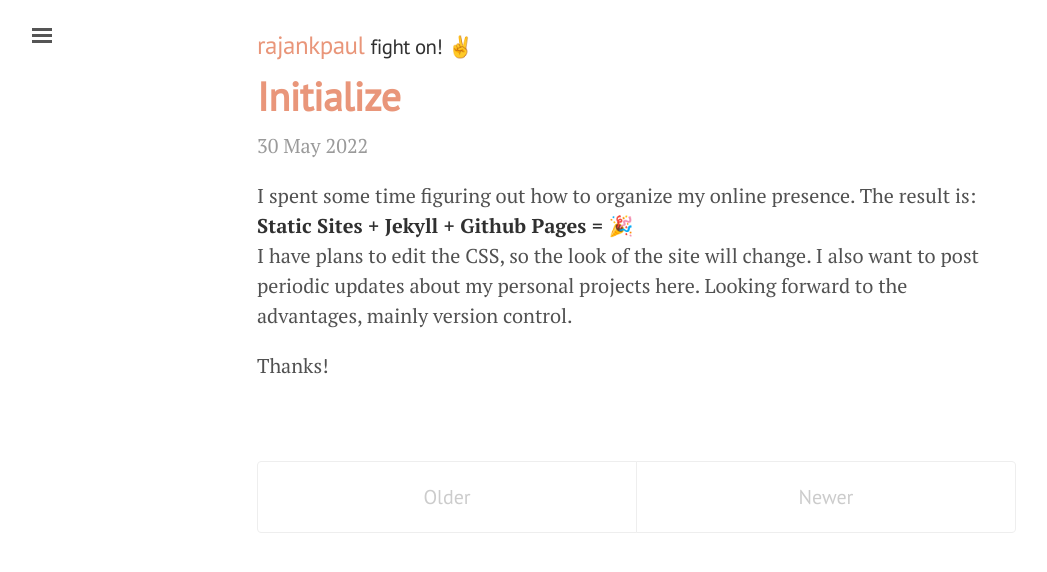
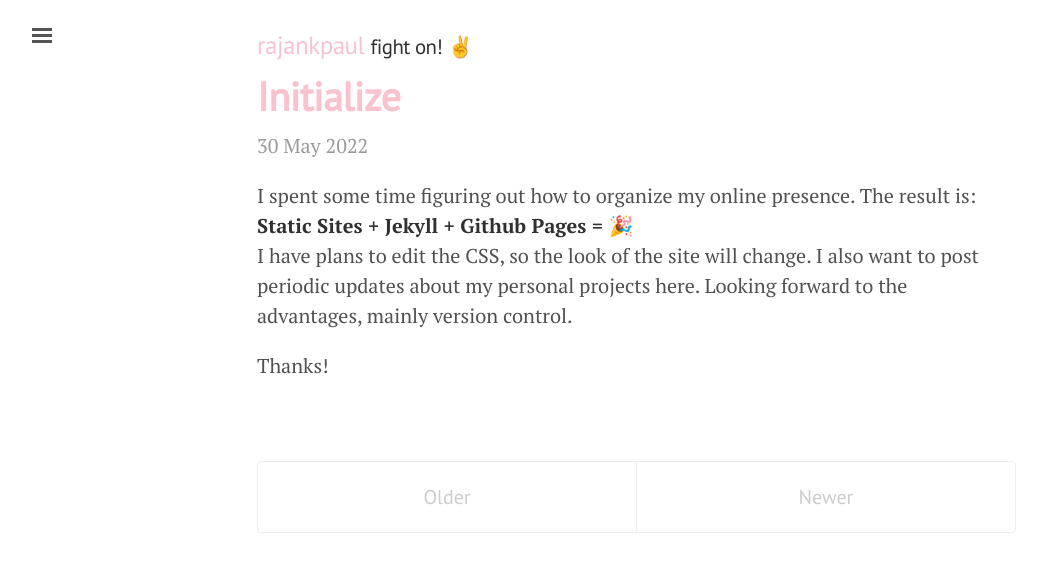
Before and after one commit to rajankpaul/rajankpaul.github.io, a Jekyll site: the page built from index.html, in a window 1280 px wide. Shown: the top 572 px of the page, without its empty margins (3-1050 px from the left). Built offline with Jekyll 4.4.1, drawn with Linux system fonts in a browser that asks for light colours; the list of posts is cut into pages by our own code.

Commit message:
Update default.html

```diff
--- a/_layouts/default.html
+++ b/_layouts/default.html
@@ -3,7 +3,7 @@
 
   {% include head.html %}
 
-  <body class="theme-base-09">
+  <body class="theme-base-08">
 
     {% include sidebar.html %}
 
```
